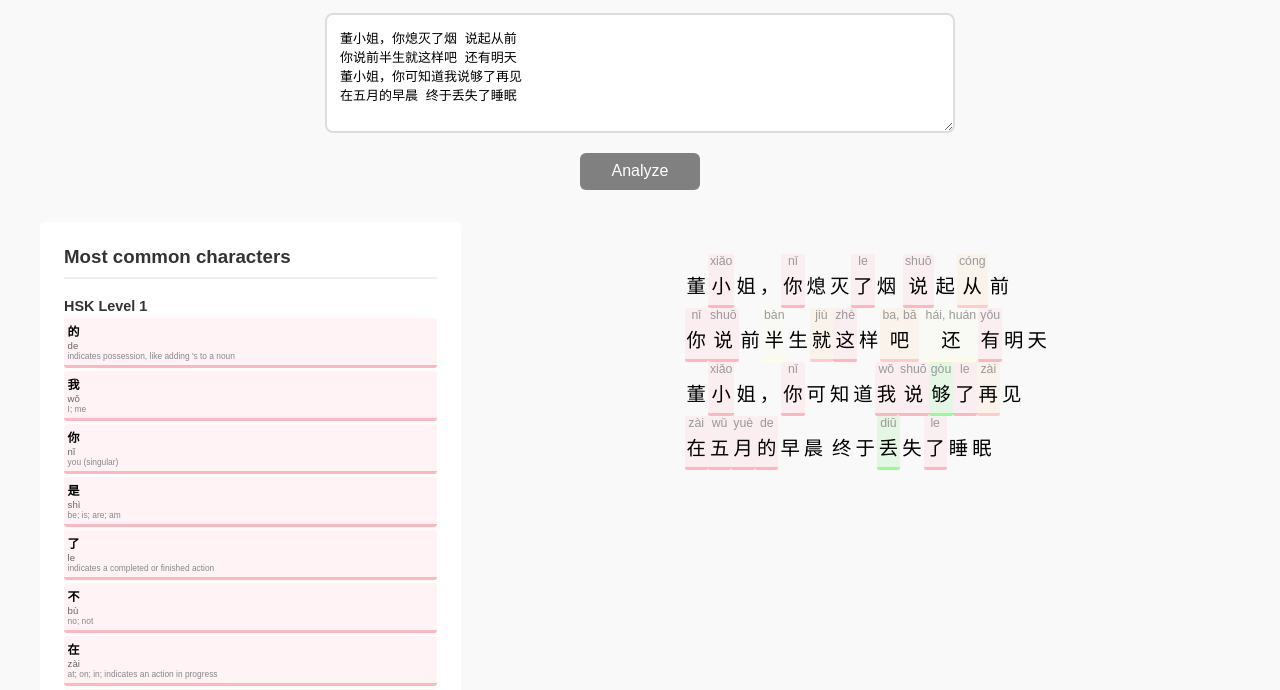
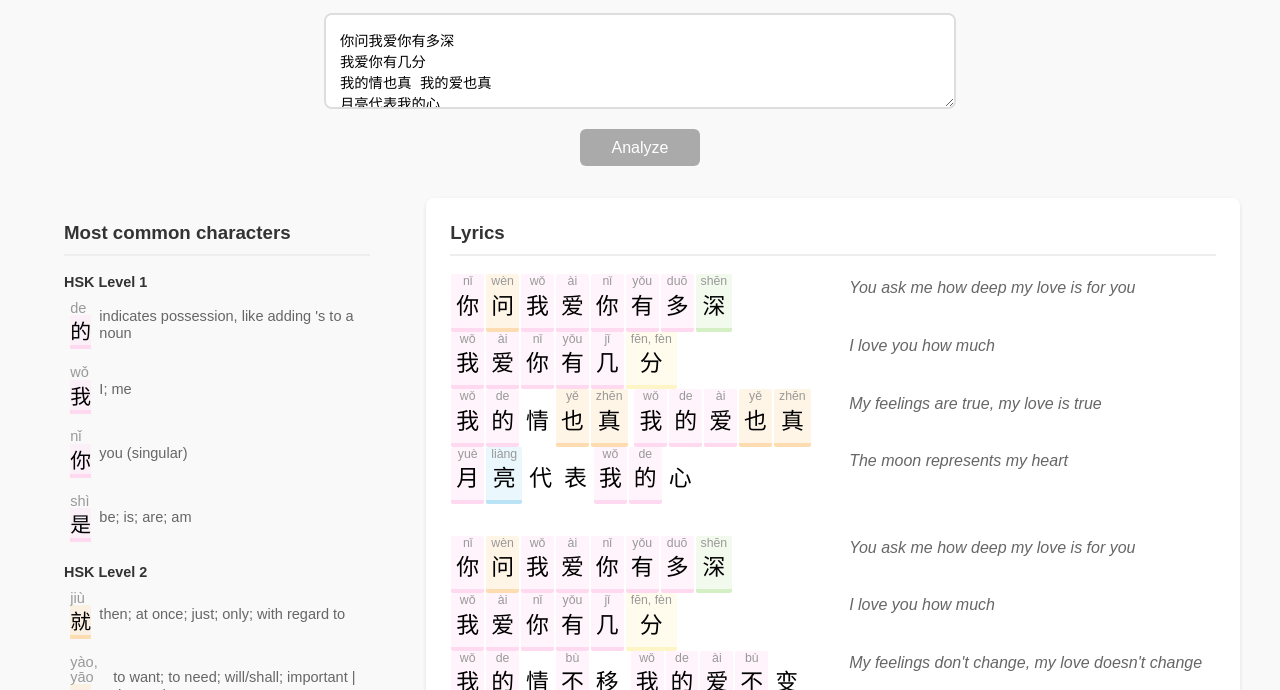
Before and after one commit to agduan/Songzi, a plain HTML site: page index.html in a window 1280 px wide. Shown: the part 104-794 px from the top of the page. Drawn offline with Linux system fonts and the light colour scheme.

Commit message:
Current state with pinyin on top in sidebar

```diff
--- a/index.html
+++ b/index.html
@@ -13,7 +13,7 @@
         </header>
 
         <div class="input-section">
-            <textarea id="lyrics-input" rows="6" cols="50" placeholder="Input your lyrics here"></textarea><br />
+            <textarea id="lyrics-input" rows="4" cols="50" placeholder="Input your lyrics here"></textarea><br />
             <button id="analyze-btn">Analyze</button>
         </div>
 
@@ -24,7 +24,12 @@
             </div>
 
             <div class="lyrics-display">
-                <div id="lyrics-output"></div>
+                <h3>Lyrics</h3>
+                <div class="lyrics-container">
+                    <div id="lyrics-output"></div>
+                    <div id="translation-output"></div>
+                </div>
+                <div id="tooltip" class="tooltip"></div>
             </div>
         </div>
     </div>
--- a/script.js
+++ b/script.js
@@ -4,7 +4,18 @@ let isLoading = true;
 const input = document.getElementById("lyrics-input");
 const button = document.getElementById("analyze-btn");
 const container = document.getElementById("lyrics-output");
+const translationContainer = document.getElementById("translation-output");
 const commonWordsContainer = document.getElementById("common-words");
+const tooltip = document.getElementById("tooltip");
+
+// Simple translation for the default song
+const translation = {
+    "你问我爱你有多深": "You ask me how deep my love is for you",
+    "我爱你有几分": "I love you how much",
+    "我的情也真 我的爱也真": "My feelings are true, my love is true",
+    "月亮代表我的心": "The moon represents my heart",
+    "我的情不移 我的爱不变": "My feelings don't change, my love doesn't change"
+};
 
 // Load HSK definitions
 async function loadHSKDefinitions() {
@@ -57,6 +68,7 @@ async function loadHSKDefinitions() {
 
 function clearOutput() {
     container.innerHTML = "";
+    translationContainer.innerHTML = "";
 }
 
 function populateCommonWords() {
@@ -68,7 +80,7 @@ function populateCommonWords() {
         let count = 0;
 
         for (const [char, data] of Object.entries(dictionary)) {
-            if (data.hsk === level && count < 10) {
+            if (data.hsk === level && count < 4) {
                 commonWords[level].push({ char, ...data });
                 count++;
             }
@@ -89,11 +101,13 @@ function populateCommonWords() {
 
             commonWords[level].forEach(word => {
                 const wordDiv = document.createElement('div');
-                wordDiv.className = `common-word hsk-${level}`;
+                wordDiv.className = 'common-word';
                 wordDiv.innerHTML = `
-                    <span class="word-char">${word.char}</span>
+                    <div class="word-char-container">
                         <span class="word-pinyin">${word.pinyin}</span>
-                    <span class="word-def">${word.definition}</span>
+                        <span class="word-char hsk-${level}">${word.char}</span>
+                    </div>
+                    <span class="word-info">${word.definition}</span>
                 `;
                 wordsDiv.appendChild(wordDiv);
             });
@@ -114,14 +128,20 @@ function analyzeLyrics(text) {
     console.log(`Analyzing text: "${text}"`);
     console.log(`Dictionary has ${Object.keys(dictionary).length} characters`);
 
-    for (const char of text) {
-        if (char === '\n') {
-            // Add line break
+    const lines = text.split('\n');
+
+    lines.forEach((line, lineIndex) => {
+        if (line.trim() === '') {
+            // Add empty line
             const br = document.createElement("br");
             container.appendChild(br);
-            continue;
+            const translationBr = document.createElement("br");
+            translationContainer.appendChild(translationBr);
+            return;
         }
 
+        // Process each character in the line
+        for (const char of line) {
             if (char === ' ') {
                 // Add space
                 const space = document.createElement("span");
@@ -149,18 +169,55 @@ function analyzeLyrics(text) {
                 <div class="pinyin">${entry.pinyin}</div>
                 <div class="character">${char}</div>
             `;
+
+            // Add hover events for tooltip
+            div.addEventListener('mouseenter', () => {
+                if (entry.hsk !== "unknown") {
+                    tooltip.innerHTML = `
+                        <strong>${char}</strong> (HSK ${entry.hsk})<br>
+                        <em>${entry.pinyin}</em><br>
+                        ${entry.definition}
+                    `;
+                    tooltip.classList.add('show');
+                }
+            });
+
+            div.addEventListener('mouseleave', () => {
+                tooltip.classList.remove('show');
+            });
+
             container.appendChild(div);
         }
+
+        // Add translation for this line
+        const translatedLine = translation[line.trim()] || "";
+        const translationDiv = document.createElement("div");
+        translationDiv.innerHTML = translatedLine;
+        translationContainer.appendChild(translationDiv);
+
+        // Add line break if not the last line
+        if (lineIndex < lines.length - 1) {
+            const br = document.createElement("br");
+            container.appendChild(br);
+            const translationBr = document.createElement("br");
+            translationContainer.appendChild(translationBr);
+        }
+    });
 }
 
 // Initialize
 loadHSKDefinitions();
 
 // Set default lyrics
-const defaultLyrics = `董小姐，你熄灭了烟 说起从前
-你说前半生就这样吧 还有明天
-董小姐，你可知道我说够了再见
-在五月的早晨 终于丢失了睡眠`;
+const defaultLyrics = `你问我爱你有多深
+我爱你有几分
+我的情也真 我的爱也真
+月亮代表我的心
+
+你问我爱你有多深
+我爱你有几分
+我的情不移 我的爱不变
+月亮代表我的心`;
 
 // Set default text when page loads
 document.addEventListener('DOMContentLoaded', () => {
--- a/style.css
+++ b/style.css
@@ -39,14 +39,14 @@ header p {
     padding: 1em;
     border: 2px solid #ddd;
     border-radius: 8px;
-    font-size: 1em;
+    font-size: 1.1em;
     resize: vertical;
 }
 
 .input-section button {
     margin-top: 1em;
     padding: 0.6em 2em;
-    background: gray;
+    background: #aaa;
     color: white;
     border: none;
     border-radius: 6px;
@@ -64,8 +64,8 @@ header p {
 }
 
 .sidebar {
-    flex: 1;
-    background: white;
+    flex: 0.8;
+    background: transparent;
     padding: 1.5em;
     border-radius: 4px;
     height: fit-content;
@@ -74,16 +74,65 @@ header p {
 .lyrics-display {
     flex: 2;
     display: flex;
-    justify-content: center;
-    align-items: flex-start;
-    padding-top: 2em;
+    flex-direction: column;
+    background: white;
+    border-radius: 8px;
+    padding: 1.5em;
+    box-shadow: 0 2px 4px rgba(0,0,0,0.1);
+}
+
+.lyrics-display h3 {
+    margin-top: 0;
+    color: #333;
+    border-bottom: 2px solid #eee;
+    padding-bottom: 0.5em;
+}
+
+.lyrics-container {
+    display: flex;
+    gap: 2em;
+    width: 100%;
 }
 
 #lyrics-output {
     text-align: left;
     line-height: 1.8;
     font-size: 1.1em;
-    max-width: 100%;
+    flex: 1;
+}
+
+#translation-output {
+    text-align: left;
+    line-height: 1.8;
+    font-size: 1em;
+    flex: 1;
+    color: #666;
+    font-style: italic;
+}
+
+.tooltip {
+    position: fixed;
+    bottom: 20px;
+    left: 50%;
+    transform: translateX(-50%);
+    background: white;
+    color: #333;
+    padding: 12px 20px;
+    border-radius: 8px;
+    font-size: 0.9em;
+    max-width: 400px;
+    text-align: center;
+    opacity: 0;
+    visibility: hidden;
+    transition: opacity 0.3s ease, visibility 0.3s ease;
+    z-index: 1000;
+    box-shadow: 0 4px 12px rgba(0, 0, 0, 0.15);
+    border: 1px solid #eee;
+}
+
+.tooltip.show {
+    opacity: 1;
+    visibility: visible;
 }
 
 .sidebar h3 {
@@ -96,23 +145,23 @@ header p {
 .char-block {
     display: inline-block;
     text-align: center;
-    margin: 0;
-    padding: 1px 2px;
+    margin: 0 1px;
+    padding: 1px 5px;
     border-radius: 2px;
     vertical-align: baseline;
     position: relative;
 }
 
 .character {
-    font-size: 1.1em;
+    font-size: 1.3em;
     font-weight: normal;
-    margin: 0;
+    margin: -2px 0 0 0;
 }
 
 .pinyin {
     font-size: 0.7em;
     color: #999;
-    margin: 0 0 2px 0;
+    margin: 0 0 0px 0;
     line-height: 1;
 }
 
@@ -121,32 +170,32 @@ header p {
 }
 
 .hsk-1 {
-    background-color: rgba(255, 192, 203, 0.2);  /* very faint pastel pink */
-    border-bottom: 3px solid #FFB6C1;  /* thicker pastel pink underline */
+    background-color: rgba(255, 217, 240, 0.3);
+    border-bottom: 4px solid #ffd9f0;
 }
 .hsk-2 {
-    background-color: rgba(255, 218, 185, 0.2);  /* very faint pastel orange */
-    border-bottom: 3px solid #FFCCCB;  /* thicker pastel orange underline */
+    background-color: rgba(254, 220, 177, 0.3);
+    border-bottom: 4px solid #fedcb1;
 }
 .hsk-3 {
-    background-color: rgba(255, 255, 224, 0.2);  /* very faint pastel yellow */
-    border-bottom: 3px solid #FFFFE0;  /* thicker pastel yellow underline */
+    background-color: rgba(254, 245, 199, 0.3);
+    border-bottom: 4px solid #fef5c7;
 }
 .hsk-4 {
-    background-color: rgba(144, 238, 144, 0.2);  /* very faint pastel green */
-    border-bottom: 3px solid #98FB98;  /* thicker pastel green underline */
+    background-color: rgba(213, 239, 196, 0.3);
+    border-bottom: 4px solid #d5efc4;
 }
 .hsk-5 {
-    background-color: rgba(173, 216, 230, 0.2);  /* very faint pastel blue */
-    border-bottom: 3px solid #B0E0E6;  /* thicker pastel blue underline */
+    background-color: rgba(187, 227, 246, 0.3);
+    border-bottom: 4px solid #bbe3f6;
 }
 .hsk-6 {
-    background-color: rgba(221, 160, 221, 0.2);  /* very faint pastel blue-purple */
-    border-bottom: 3px solid #DDA0DD;  /* thicker pastel blue-purple underline */
+    background-color: rgba(232, 218, 255, 0.3);
+    border-bottom: 4px solid #e8daff;
 }
 .hsk-unknown {
-    background-color: transparent;  /* no highlight */
-    border-bottom: none;  /* no underline */
+    background-color: transparent;
+    border-bottom: none;
 }
 
 .hsk-label {
@@ -175,24 +224,33 @@ header p {
 .common-word {
     padding: 0.3em;
     border-radius: 3px;
-    font-size: 0.75em;
+    font-size: 1.3em;
+    display: flex;
+    align-items: center;
+    gap: 0.2em;
+}
+
+.word-char-container {
     display: flex;
     flex-direction: column;
-    gap: 0.1em;
+    align-items: flex-start;
+    min-width: 1.2em;
+}
+
+.word-pinyin {
+    color: #999;
+    font-size: 0.7em;
+    line-height: 1;
 }
 
 .word-char {
-    font-weight: bold;
+    font-weight: normal;
     font-size: 1em;
+    text-align: left;
 }
 
-.word-pinyin {
+.word-info {
     color: #666;
-    font-size: 0.8em;
+    font-size: 0.7em;
+    line-height: 1.2;
 }
-
-.word-def {
-    color: #888;
-    font-size: 0.7em;
-    line-height: 1.1;
-}
```
Lines whose indentation alone changed are shown as unchanged.
